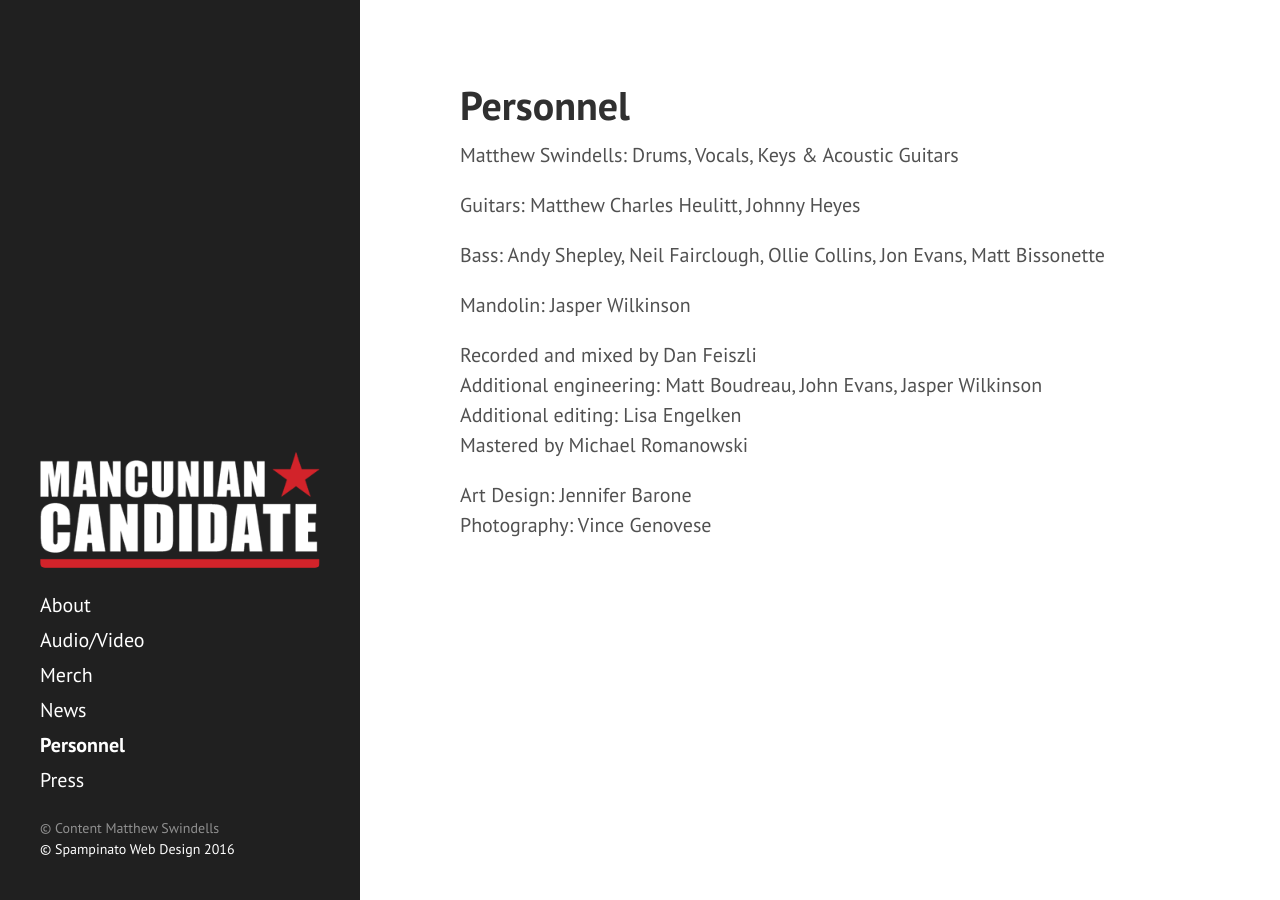
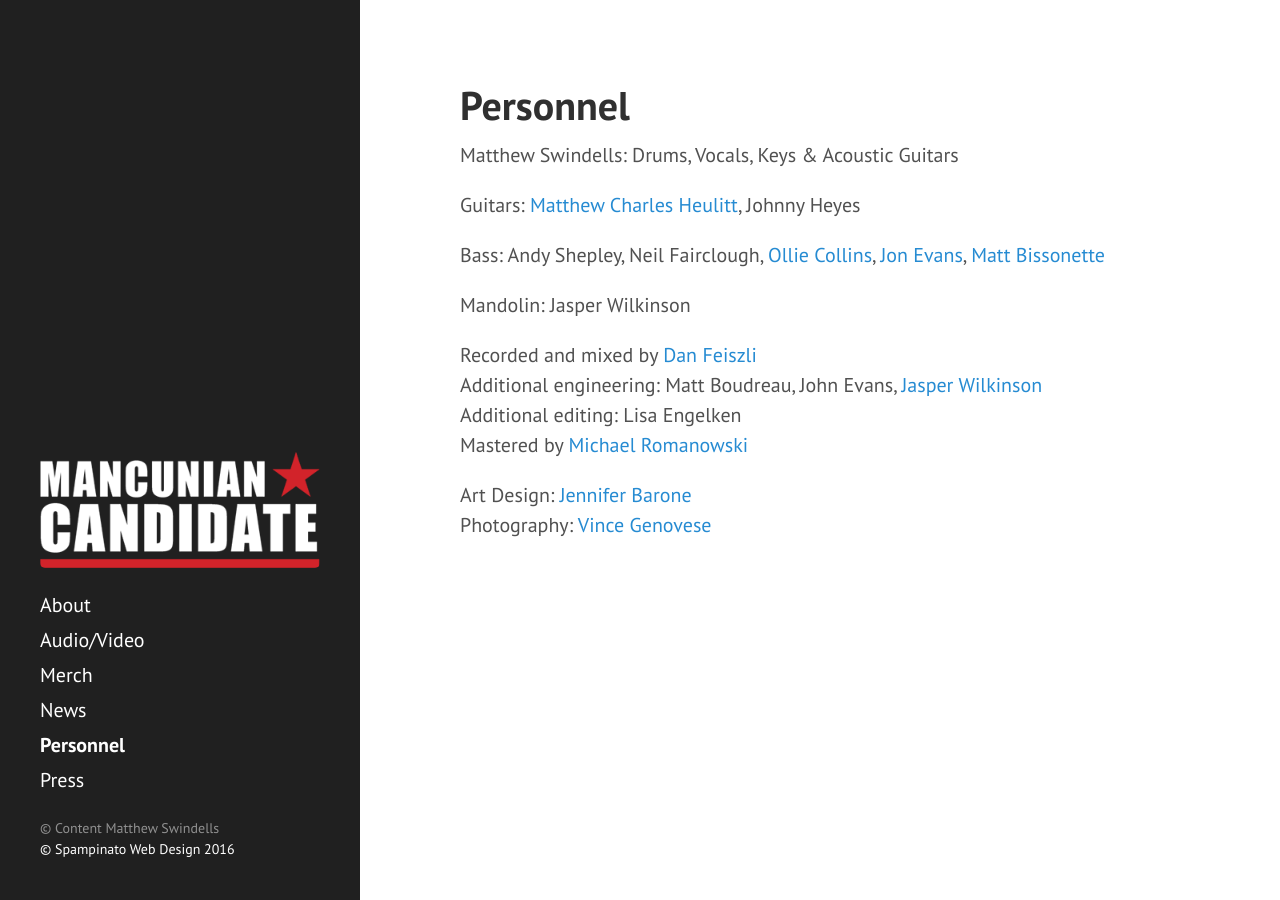
Before and after one commit to evolfo/mancunian-candidate, a Jekyll site: the page built from personnel.md, in a window 1280 px wide. Built offline with Jekyll 4.4.1, drawn with Linux system fonts in a browser that asks for light colours; part of the change alters nothing that is shown.

```diff
--- a/personnel.md
+++ b/personnel.md
@@ -5,16 +5,16 @@ title: Personnel
 
 Matthew Swindells: Drums, Vocals, Keys & Acoustic Guitars
 
-Guitars: Matthew Charles Heulitt, Johnny Heyes
+Guitars: [Matthew Charles Heulitt](http://matthewcharlesheulitt.com/), Johnny Heyes
 
-Bass: Andy Shepley, Neil Fairclough, Ollie Collins, Jon Evans, Matt Bissonette
+Bass: Andy Shepley, Neil Fairclough, [Ollie Collins](http://www.olliecollins.com/basssession/), [Jon Evans](http://jonevansmusic.com/), [Matt Bissonette](http://www.cdbaby.com/Artist/MattBissonette)
 
 Mandolin: Jasper Wilkinson
 
-Recorded and mixed by Dan Feiszli
-Additional engineering: Matt Boudreau, John Evans, Jasper Wilkinson
+Recorded and mixed by [Dan Feiszli](http://www.studiorhythm.com/Welcome.html)
+Additional engineering: Matt Boudreau, John Evans, [Jasper Wilkinson](https://soundcloud.com/jasper-wilkinson/foolish)
 Additional editing: Lisa Engelken
-Mastered by Michael Romanowski
+Mastered by [Michael Romanowski](http://www.coastmastering.com/michael/)
 
-Art Design: Jennifer Barone
-Photography: Vince Genovese
+Art Design: [Jennifer Barone](https://jennbarone.com/)
+Photography: [Vince Genovese](http://www.jovin.org/about.html)
```
